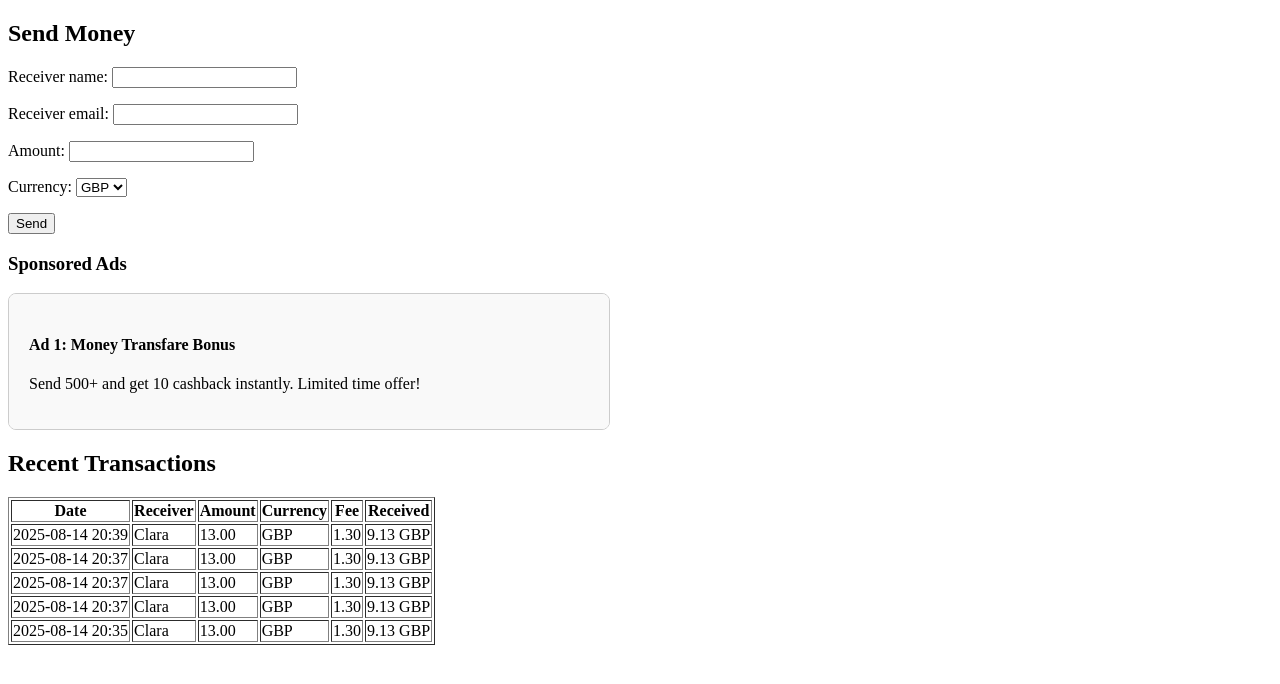
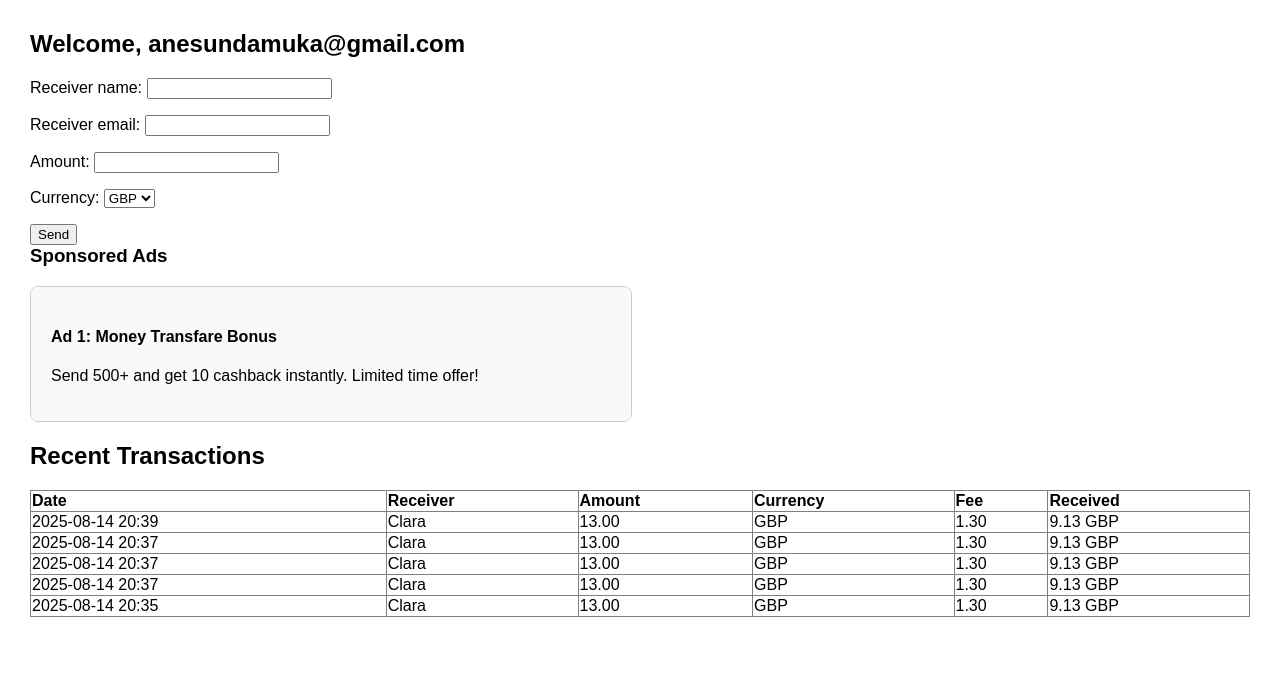
Before and after one commit to Anesu326/Wallet, a Django app: page /dashboard/ in a window 1280 px wide. Shown: the top 684 px of the page. Run offline with Django 5.2, Linux system fonts and the light colour scheme; a user stored in the database is signed in; data comes from the database, SQL or seed files in the repository; both versions use the stored data as it was after the commit.

Commit message:
Component organisation

```diff
--- a/wallet/accounts/templates/accounts/dashboard.html
+++ b/wallet/accounts/templates/accounts/dashboard.html
@@ -1,24 +1,37 @@
 <!DOCTYPE html>
 <html>
-    <script>
-        let currentAd = 0;
-        const adInner = document.getElementById("addInner");
-        setInterval(() => {
-            currentAd = (currentAd + 1) % 2;
-            adInner.style.transform = `translateX(-${currentAd * 100}%)`;
-        }, 4000);
+    <head>
+        <title>Dashboard</title>
+        <style>
+        body{
+            font-family: Arial, sans-serif;
+            margin: 30px;
+        }
 
-        window.onload = function(){
-            document.getElementById('receiptModal').style.display = 'block';
-        };
+        .dashboard-grid{
+            display: grid;
+            grid-template-columns: 1fr 1fr;
+            gap: 30px;
+        }
+        .box{
+            padding: 20px;
+            border: 1px solid #ddd;
+            border-radius: 8px;
+            background-color: #fdfdfd;
+        }
+        table{
+            width: 100%;
+            border-collapse: collapse;
+            text-align: left;
+        }
+        h2, h3{
+            margin-top:0;
+        }
+    </style>
+    </head>
 
-        function closeReceipt(){
-            document.getElementById("receiptModal").style.display = "none"
-            document.getElementById("sendForm").reset();
-        }
-    </script>
-
-    <h2>Send Money</h2>
+    <body>
+    <h2>Welcome, {{ request.user.first_name|default:request.user.username }}</h2>
     <form method="post" id="sendForm">
         {% csrf_token %}
         {{ form.as_p }}
@@ -38,6 +51,24 @@
             </div>
         </div>
     </div>
+
+    <script>
+        let currentAd = 0;
+        const adInner = document.getElementById("addInner");
+        setInterval(() => {
+            currentAd = (currentAd + 1) % 2;
+            adInner.style.transform = `translateX(-${currentAd * 100}%)`;
+        }, 4000);
+
+        window.onload = function(){
+            document.getElementById('receiptModal').style.display = 'block';
+        };
+
+        function closeReceipt(){
+            document.getElementById("receiptModal").style.display = "none"
+            document.getElementById("sendForm").reset();
+        }
+    </script>
 
     {% if result %}
     <div id="receiptModal" style="display: none; position: fixed; top: 0; left:0; width: 100%; height: 100%; background-color: aquamarine;">
@@ -77,4 +108,5 @@
         <tr><td colspan="6">No transactions yet</td></tr>
         {% endfor %}
     </table>
+    </body>
 </html>
```
Also changed, not shown: wallet/db.sqlite3.
